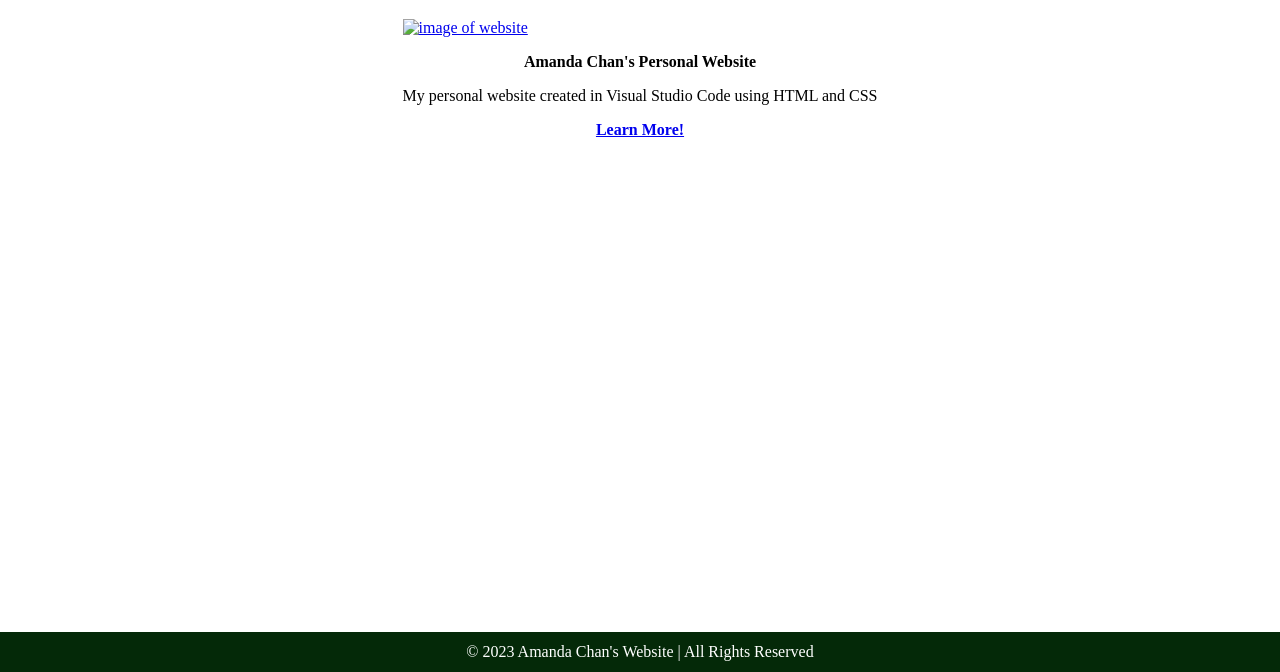
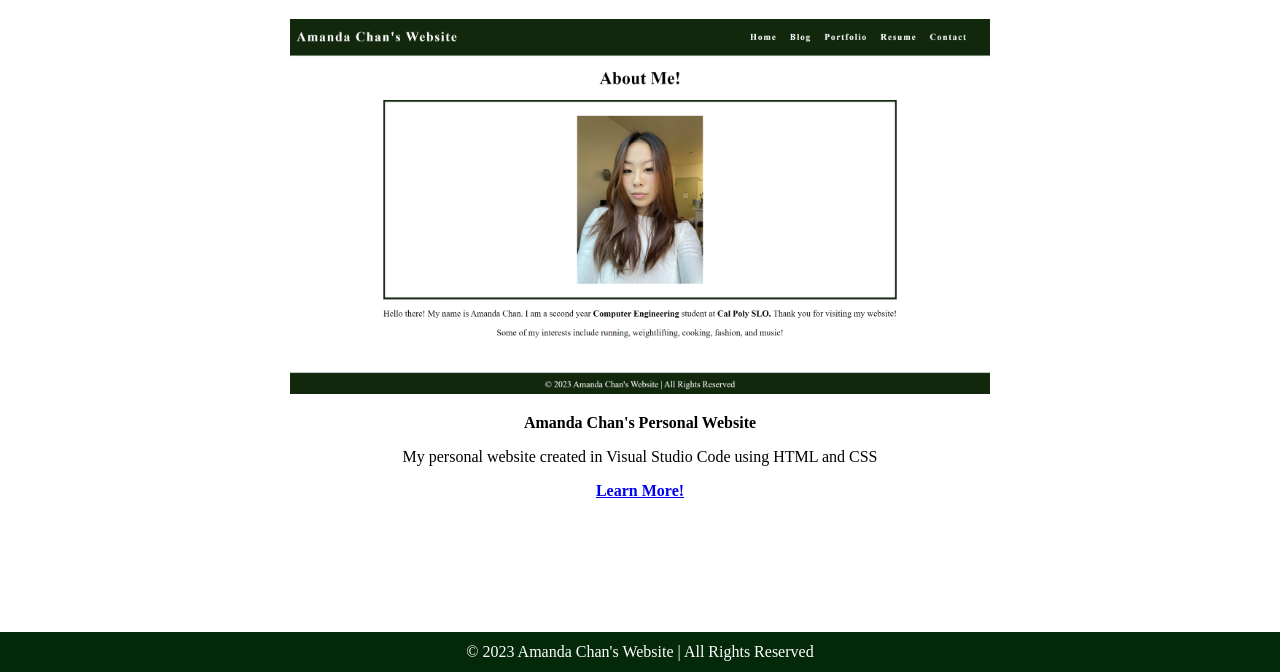
Before and after one commit to achan214/achan214.github.io, a plain HTML site: page portfolio.html in a window 1280 px wide. Shown: the part 128-800 px from the top of the page. Drawn offline with Linux system fonts and the light colour scheme.

Commit message:
switched photo on portfolio

```diff
--- a/portfolio.html
+++ b/portfolio.html
@@ -24,7 +24,7 @@
             <div class="project">
                 <!-- <h3>Personal Website</h3> -->
                     <a href="index.html">
-                        <img src="portfolio.html" alt="image of website">
+                        <img src="personal_website_ss.png" alt="image of website" width="700" height="375">
                     </a>
                         <div class="project-details">
                             <p class="project-name"><strong>Amanda Chan's Personal Website</strong></p>
--- a/styles.css
+++ b/styles.css
@@ -96,5 +96,5 @@ html {
   }
 
   .blog-description {
-    text-align: center
+    text-align: center;
   }
```
